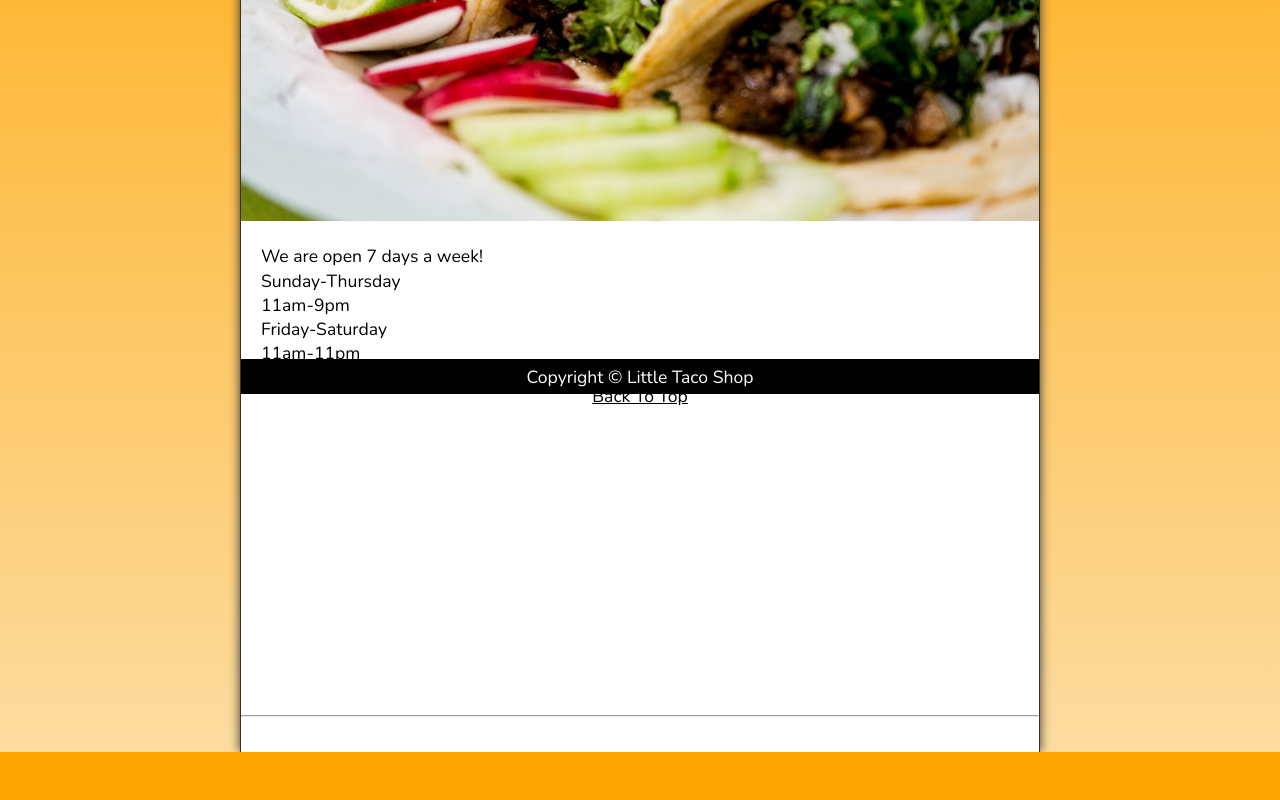
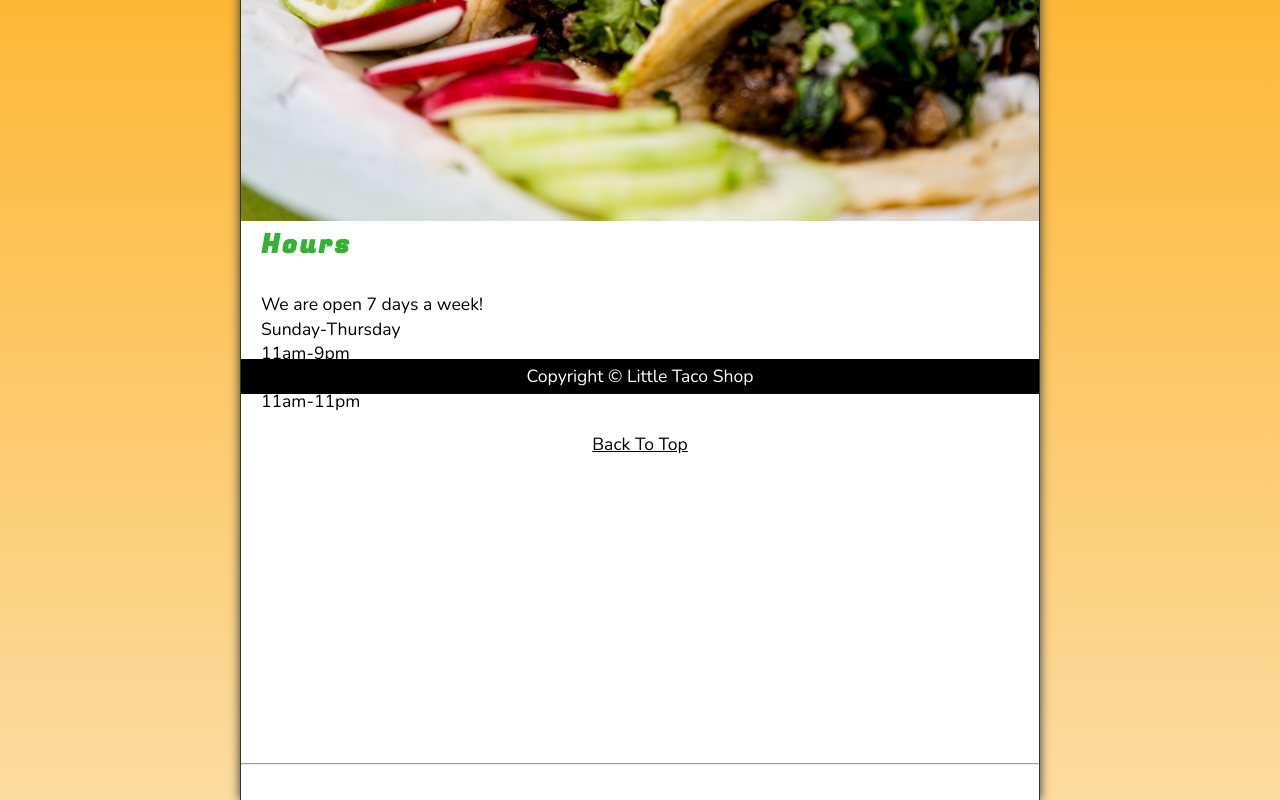
Before and after one commit to pritam0721/css_building_blocks, a plain HTML site: page 25-project-css/hours.html in a window 1280 px wide. Shown: the part 406-1206 px from the top of the page. Before the commit the page ends 1158 px from the top, so only its background shows below. Drawn offline with nearby package versions, Linux system fonts and the light colour scheme.

Commit message:
completeing css course

```diff
--- a/25-project-css/css/style.css
+++ b/25-project-css/css/style.css
@@ -30,21 +30,22 @@ button {
   --FS: clamp(1rem, 2.2vh, 1.5rem);
 
   /* COLORS */
+  --BGCOLOR-FADE: rgb(252, 220, 160);
   --BGCOLOR: orange;
-  --BGCOLOR-FADE: rgb(252, 220, 160);
   --BGIMAGE: linear-gradient(to bottom, var(--BGCOLOR), var(--BGCOLOR-FADE));
   --BODY-BGCOLOR: #fff;
+  --BORDER-COLOR: #333;
+  --BUTTON-COLOR:#FFF;
   --FONT-COLOR: #000;
-  --BORDER-COLOR: #333;
+  --HEADER-BGCOLOR: #000;
+  --HEADER-COLOR: #fff;
+  --HERO-BGCOLOR: rgba(51, 178, 51, 0.75);
+  --HERO-COLOR: #fff;
   --HIGHLIGHT-COLOR: rgb(51, 178, 51);
+  --LINK-ACTVE: orange;
   --LINK-COLOR: #000;
   --LINK-HOVER: hsla(0, 0%, 0%, 0.6);
-  --LINK-ACTVE: orange;
-  --HEADER-BGCOLOR: #000;
-  --HEADER-COLOR: #fff;
   --NAV-BGCOLOR: #fff;
-  --HERO-BGCOLOR: rgba(51, 178, 51, 0.75);
-  --HERO-COLOR: #fff;
 
   /* BORDERS */
   --BORDERS: 1px solid var(--BORDER-COLOR);
@@ -56,7 +57,24 @@ button {
   /* STANDARAD MARGIN */
   --MARGIN: clamp(1em, 2.5vh, 1.5em) 0;
 }
-
+/* || DARK MODE */
+@media (prefers-color-scheme: dark) {
+  :root{
+    --BGCOLOR-FADE:grey;
+    --BGCOLOR:#000;
+    --BODY-BGCOLOR:#333;
+    --BORDER-COLOR:whitesmoke;
+    --BUTTON-COLOR:#000;
+    --FONT-COLOR:whitesmoke;
+    --HEADER-COLOR:whitesmoke;
+    --HERO-COLOR:#333;
+    --HIGHLIGHT-COLOR:whitesmoke;
+    --LINK-ACTVE:rgb(252,200,103);
+    --LINK-COLOR:whitesmoke;
+    --LINK-HOVER: orange;
+    --NAV-BGCOLOR:rgb(20,20,20);
+  }
+}
 /* UTILITY CLASS */
 .offscreen {
   position: absolute;
@@ -240,7 +258,8 @@ a:active {
   padding: 0.5rem;
   border-radius: 15px;
   background-color: var(--HIGHLIGHT-COLOR);
-  color: var(--HEADER-COLOR);
+  color: var(--BUTTON-COLOR);
+  font-weight: bold;
 }
 
 /* ||MENU */
@@ -297,35 +316,41 @@ tr {
   border: medium ridge var(--BORDER-COLOR);
 }
 
-.menu__item{
+.menu__item {
   display: grid;
   place-content: center;
 }
-thead th:first-child{
-  border-top-left-radius: 15px ;
+thead th:first-child {
+  border-top-left-radius: 15px;
 }
-thead th:last-child{
-  border-top-right-radius: 15px ;
+thead th:last-child {
+  border-top-right-radius: 15px;
 }
-tfoot td{
+tfoot td {
   border-bottom-left-radius: 15px;
   border-bottom-right-radius: 15px;
 }
-.menu__footer ,.hours__footer{
-  margin-top: 1rem ;
+.menu__footer,
+.hours__footer {
+  margin-top: 1rem;
   display: flex;
   justify-content: center;
 }
 
-
 /* MEDIA QUERIES */
 
-@media screen and (min-width:576px) {
-  .header__h1::before{
-    content: '🌮';
+@media screen and (min-width: 576px) {
+  .header__h1::before {
+    content: "🌮";
   }
-  .header__h1::after{
-    content: ' 🌮';
+  .header__h1::after {
+    content: " 🌮";
   }
+  .menu__cr,
+  .menu__sf,
+  .menu__cs,
+  .menu__header {
+   font-size: 125%;
 
+  }
 }
--- a/25-project-css/hours.html
+++ b/25-project-css/hours.html
@@ -45,6 +45,7 @@
     </section>
 
     <main class="main">
+      <h2>Hours</h2>
       <article class="main__article">
         <p>We are open 7 days a week!</p>
         <dl>
```
Also changed, not shown: 25-project-css/contact.html (+2 -2 lines).
